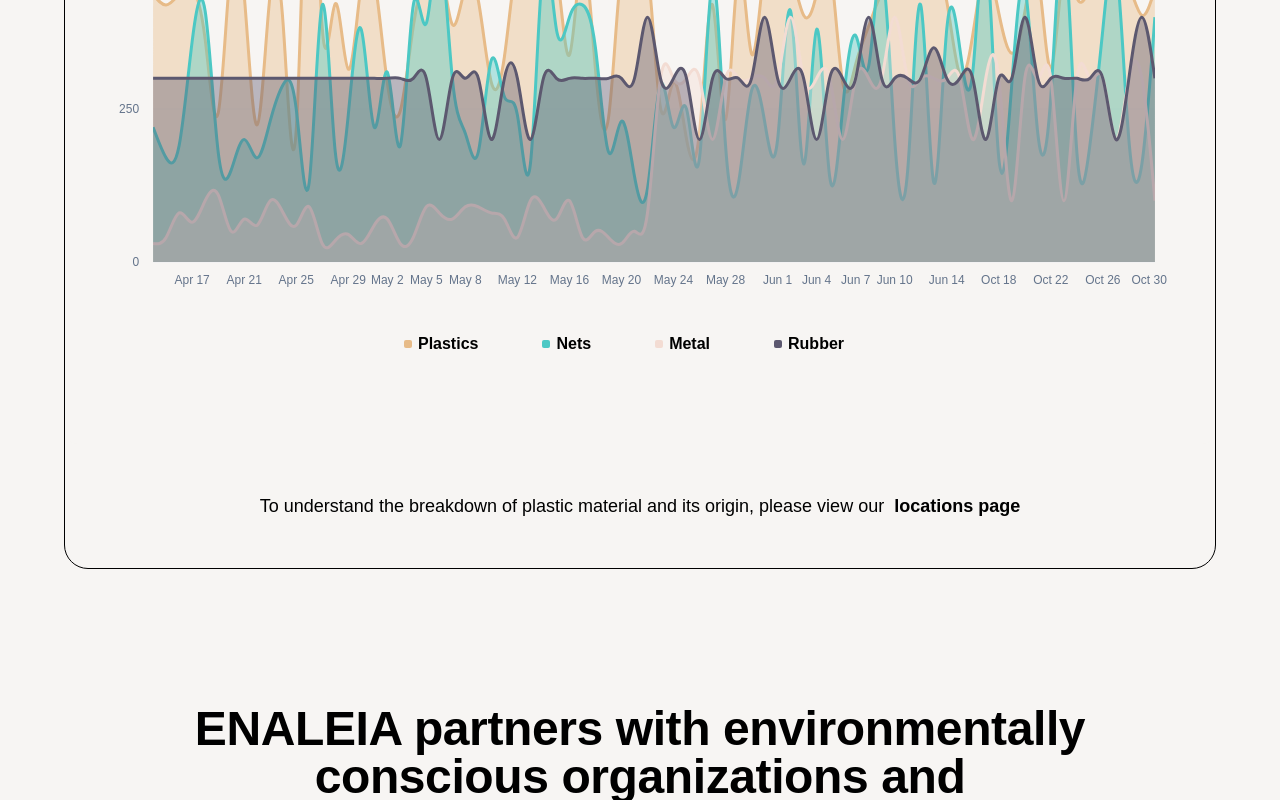
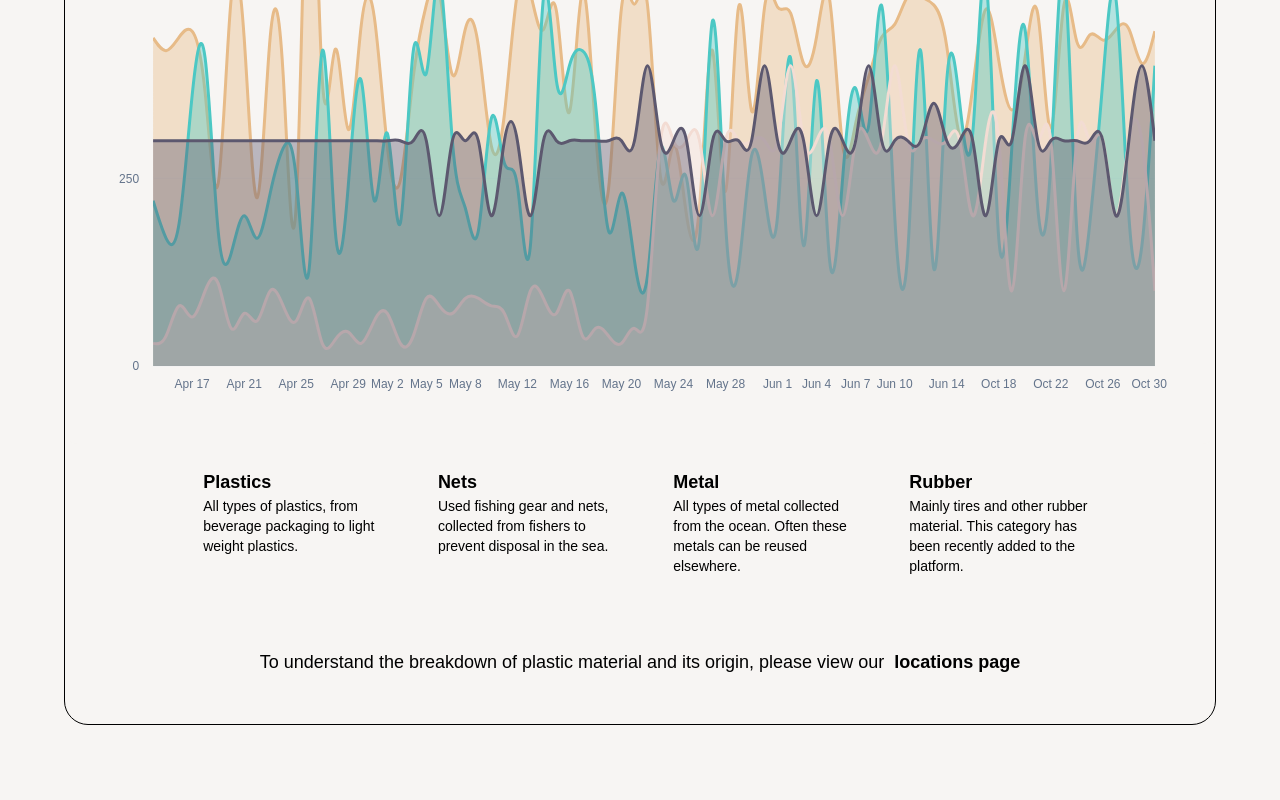
Before and after one commit to Enaleia/dashboard, a React (Vite) app: page / in a window 1280 px wide. Shown: the part 2725-3525 px from the top of the page. Built offline with nearby package versions, Linux system fonts and the light colour scheme.

Commit message:
feat: add CustomChartLegend

```diff
--- a/src/components/materials-chart.tsx
+++ b/src/components/materials-chart.tsx
@@ -107,10 +107,30 @@ const chartData = [
   { date: "2024-10-30", plastics: 446, nets: 400, metal: 100, rubber: 300 },
 ]
 
+const legendData = {
+  "plastics": "All types of plastics, from beverage packaging to light weight plastics.",
+  "nets": "Used fishing gear and nets, collected from fishers to prevent disposal in the sea.",
+  "metal": "All types of metal collected from the ocean. Often these metals can be reused elsewhere.",
+  "rubber": "Mainly tires and other rubber material. This category has been recently added to the platform."
+}
+
+const CustomChartLegend = () => {
+  return (
+    <article className="flex flex-col md:flex-row gap-5 p-6 md:px-28">
+      {Object.entries(legendData).map(([type, description]) => (
+        <div key={type} className="flex flex-row gap-3 w-full md:w-[25%]">
+          <div className={`h-8 w-8 rounded-full bg-${type}`}></div>
+          <div>
+            <h3 className="text-lg font-bold capitalize">{type}</h3>
+            <p className="text-xs md:text-sm font-extralight">{description}</p>
+          </div>
+        </div>
+      ))}
+    </article>
+  )
+}
+
 const chartConfig = {
-  visitors: {
-    label: "Visitors",
-  },
   plastics: {
     label: "Plastics",
     color: "hsl(var(--chart-1))",
@@ -144,6 +164,7 @@ export function MaterialsChart({ timeRange }: {timeRange: string}) {
   })
 
   return (
+    <>
       <ScrollArea className=" max-w-[350px] md:max-w-[1500px]">
         <Card className="border-none shadow-none">
           <CardContent className="md:p-12">
@@ -232,12 +253,16 @@ export function MaterialsChart({ timeRange }: {timeRange: string}) {
                   strokeWidth={3}
                   stackId="a"
                 />
-              <ChartLegend content={<ChartLegendContent className="gap-16 rounded-full text-base font-semibold py-10"/>} />
+                {/* <ChartLegend content={<ChartLegendContent className="gap-16 rounded-full text-base font-semibold py-10"/>} /> */}
               </AreaChart>
             </ChartContainer>
           </CardContent>
         </Card>
         <ScrollBar orientation="horizontal" />
       </ScrollArea>
+
+      <CustomChartLegend />
+    </>
+
   )
 }
--- a/tailwind.config.js
+++ b/tailwind.config.js
@@ -20,10 +20,10 @@ export default {
   		colors: {
         sand: 'hsl(var(--sand))',
         ocean: 'hsl(var(--ocean))',
-        plastic: 'hsl(var(--plastic))',
-        prevention: 'hsl(var(--prevention))',
+        plastics: 'hsl(var(--plastics))',
+        nets: 'hsl(var(--nets))',
         metal: 'hsl(var(--metal))',
-        ghostnet: 'hsl(var(--ghostnet))',
+        rubber: 'hsl(var(--rubber))',
         port: 'hsl(var(--port))',
         recycler: 'hsl(var(--recycler))',
         factory: 'hsl(var(--factory))',
```
Lines whose indentation alone changed are shown as unchanged.
